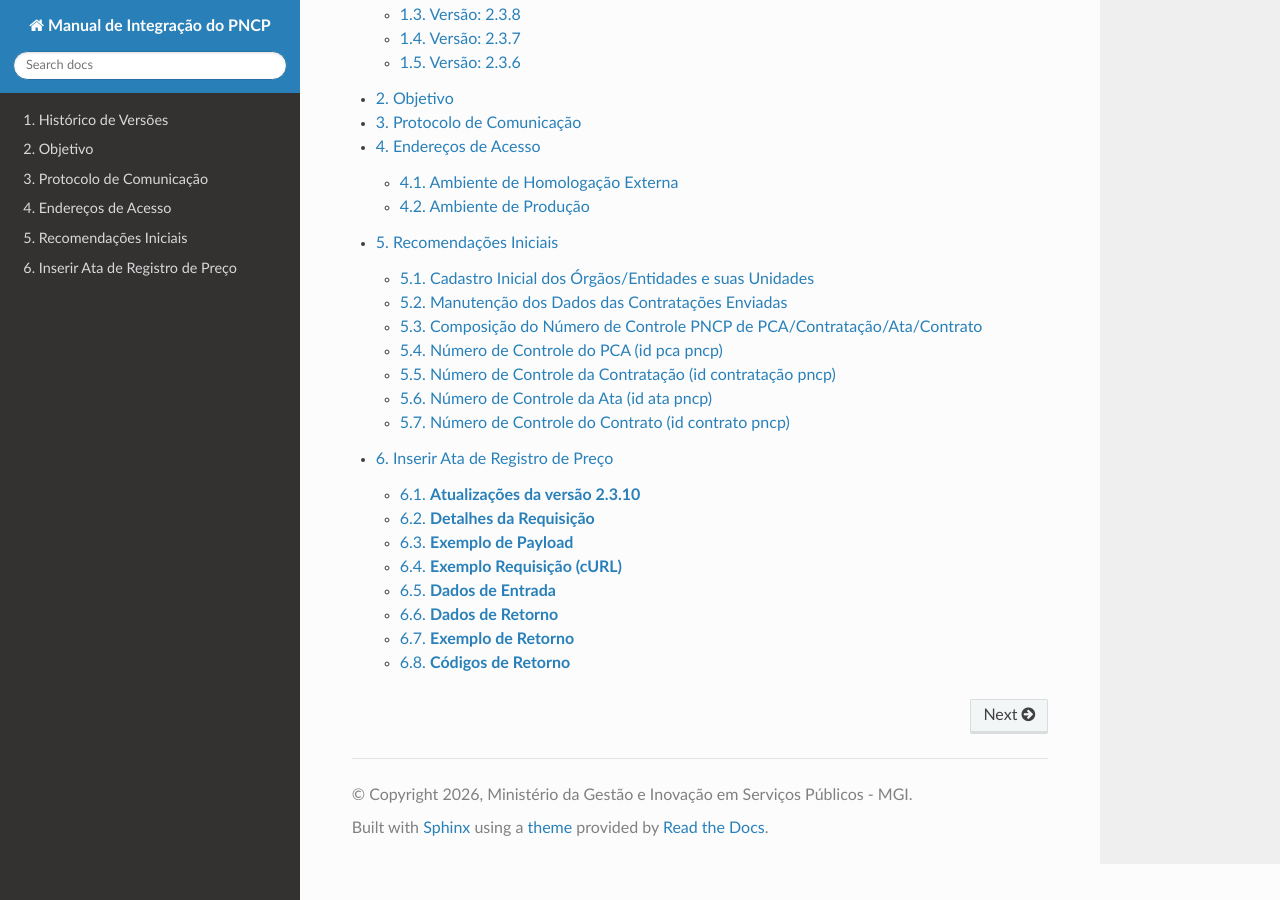
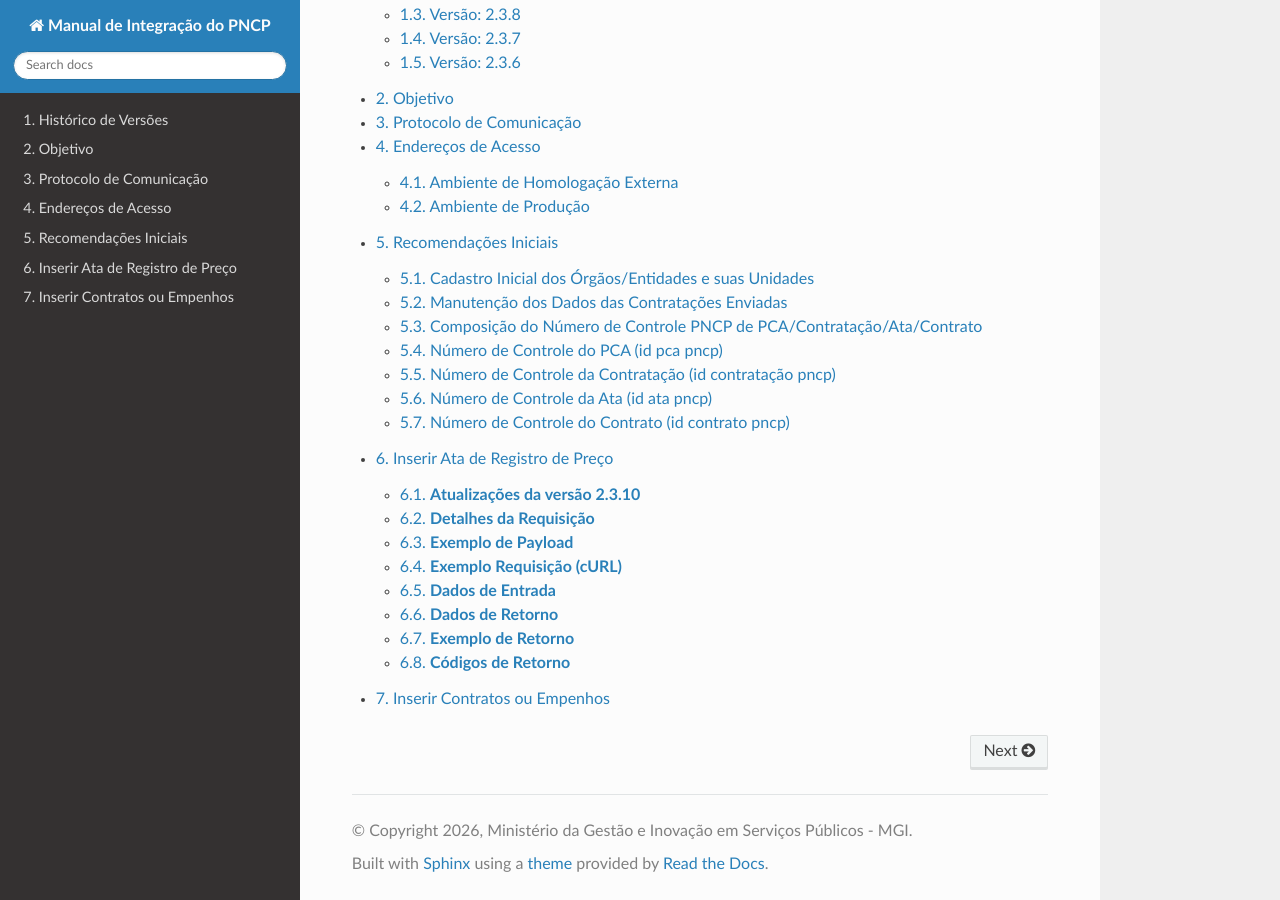
Before and after one commit to carlosmgi/Manual-de-Integracao-do-PNCP, a Sphinx documentation site: the page built from docs/source/index.rst, in a window 1280 px wide and 900 px high, scrolled down 1235 px. Built offline with Sphinx 7.4.7 and the Read the Docs theme 3.1.0, drawn with Linux system fonts in a browser that asks for light colours.

Commit message:
Update index.rst

```diff
--- a/docs/source/index.rst
+++ b/docs/source/index.rst
@@ -24,3 +24,4 @@ Sumário
    Acesso ao PNCP
    Recomendações Iniciais
    Inserir Ata de Registro de Preço
+   Inserir Contratos ou Empenhos
```
